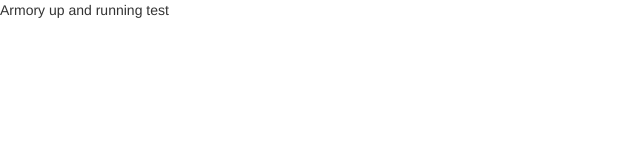
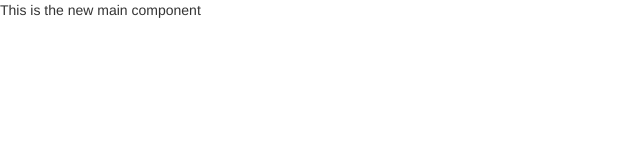
Before and after one commit to smmschaefer/armory, a React app: page / in a window 1280 px wide. Shown: the top 160 px of the page, without its empty margins (0-640 px from the left). Built offline with nearby package versions, Linux system fonts and the light colour scheme.

Commit message:
New main component

```diff
--- a/app/App.js
+++ b/app/App.js
@@ -1,16 +1,7 @@
 import React, { Component } from 'react';
 import ReactDOM from 'react-dom';
+import Main from './components/Main';
 
-
-class Main extends Component {
-	render() {
-		return(
-			<div>
-				Armory up and running test
-			</div>
-		)
-	}
-}
 
 
 ReactDOM.render(<Main />, document.getElementById('app'));
--- /dev/null
+++ b/app/components/Main.js
@@ -0,0 +1,15 @@
+import React, { Component } from 'react';
+
+
+class Main extends Component {
+	render() {
+		return (
+			<div>
+				This is the new main component
+			</div>
+		)
+	}
+}
+
+
+export default Main;
```
